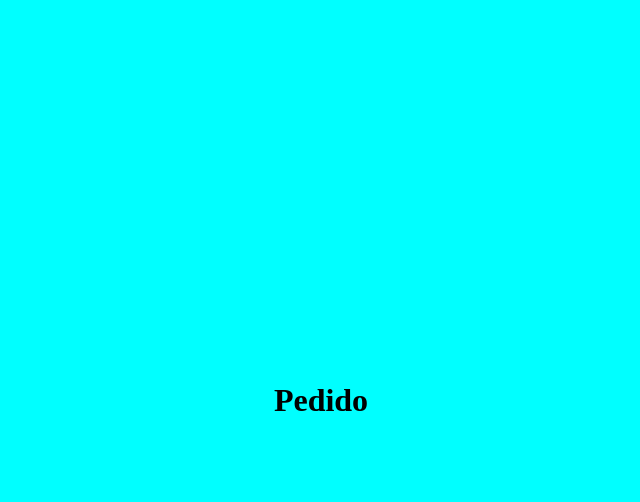
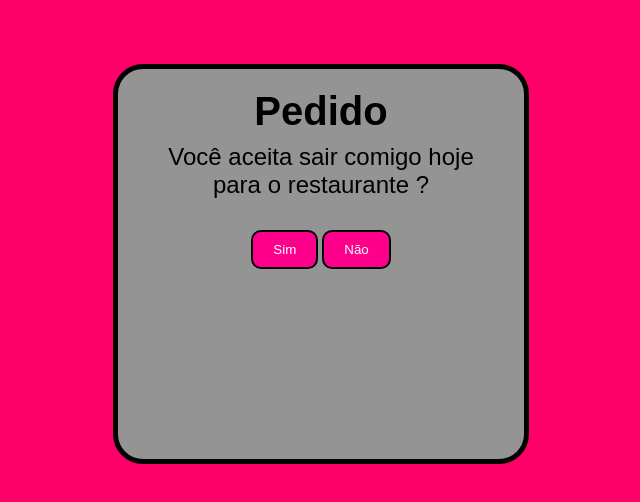
Before and after one commit to FernandinOficial/Pedido, a plain HTML site: page index.html in a window 1280 px wide. Shown: the whole page, without its empty margins (319-959 px from the left). Drawn offline with Linux system fonts and the light colour scheme.

Commit message:
Partes Finalizadas (necessita atualizações)

```diff
--- a/index.html
+++ b/index.html
@@ -16,17 +16,18 @@
     <main> <!--Conteúdo-->
         <div class="container"> <!--Div Pai (Container)-->
             <div class="cont"> <!--Div Menu-->
-                <h1>Pedido</h1>
-            </div>
-            <div class="form"> <!--Div Formulário-->
-                <form action="pedido.php" method="post"> <!--Formulário-->
-                    <label for="">Confirmar ?</label>
-                    <input type="button" value=""> <!--Botão Sim-->
-                </form> <!--Fechamento Formulário-->
+                <div class="conteudo">
+                    <h1>Pedido</h1>
+                    <p>Você aceita sair comigo hoje
+                        <br>
+                        para o restaurante ?
+                    </p>
+                    <button class="button" onclick="mostrarResposta()">Sim</button>
+                    <button id="nao" class="button" onmouseover="mudarPosicao()">Não</button>
+                </div>
             </div> <!--Fechamento Div Menu-->
         </div> <!--Fechamento Div Pai (Container)-->
     </main> <!--Fechamento Conteúdo-->
-
     <footer></footer> <!--Rodapé-->
 </body>
 
--- a/indexStyle.css
+++ b/indexStyle.css
@@ -2,6 +2,9 @@
     margin: 0;
     padding: 0;
     box-sizing: border-box;
+}
+body {
+    background-color: rgb(255, 0, 106);
 }
 .container {
     display: flex;
@@ -11,13 +14,52 @@
 .cont {
     display: flex;
     justify-content: center;
+    width: 100%;
+    height: 50vh;
+    margin-top: 5%;
+}
+.conteudo {
+    display: inline-block;
+    text-align: center;
+    padding: 20px 50px;
+    background-color: rgb(148, 148, 148);
+    border: 5px solid black;
+    border-radius: 30px;
+}
+h1 {
+    font-size: 250%;
     align-items: center;
-    width: 100%;
-    height: 100vh;
-    background-color: aqua;
+    font-family: sans-serif;
 }
-.form {
-    display: none;
-    justify-content: center;
-    align-items: center;
+p {
+    font-size: 150%;
+    margin-top: 3%;
+    font-family: sans-serif;
 }
+.button {
+    padding: 10px 20px;
+    margin-top: 10%;
+    background-color: #ff008c;
+    color: #fff;
+    border: 2px solid black;
+    border-radius: 10px;
+    cursor: pointer;
+}
+.button:hover {
+    background-color: green;
+    color: rgb(46, 46, 46);
+}
+.button:active {
+    background-color: rgb(8, 192, 8);
+    color: black;
+    transform: scale(1.05);
+    transition: 300ms;
+}
+#nao {
+   position: sticky;
+}
+#nao:hover {
+    position: absolute;
+    background-color: red;
+    color: white;
+}
--- a/script.js
+++ b/script.js
@@ -19,3 +19,24 @@ window.addEventListener('blur', restoreTitle);
 window.addEventListener('focus', function() {
     location.reload();
 });
+
+
+
+//Seção de incorporação do código Button ser calculado para página
+
+function mostrarResposta() {
+    document.getElementById('resposta').style.display = 'block';
+    document.getElementById('resposta').innerHTML = 'Sim! Eu aceito, meu amor. ❤️';
+}
+
+function mudarPosicao() {
+    const buttonNao = document.getElementById('nao');
+    const randomX = Math.floor(Math.random() * window.innerWidth);
+    const randomY = Math.floor(Math.random() * window.innerHeight);
+    buttonNao.style.left = `${randomX}px`;
+    buttonNao.style.top = `${randomY}px`;
+}
+// Redireciona para confirmacao.html
+function mostrarResposta() {
+    window.location.href = "confirmacao.html";
+}
```
Also changed, not shown: confirmacao.html (added, +28 -0 lines), images/imagemFlores.png (added).
